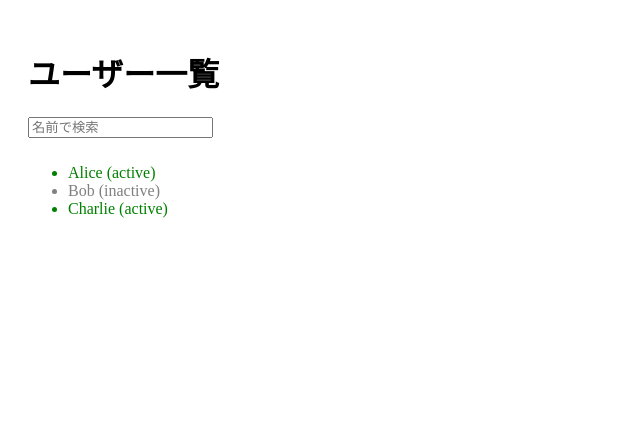
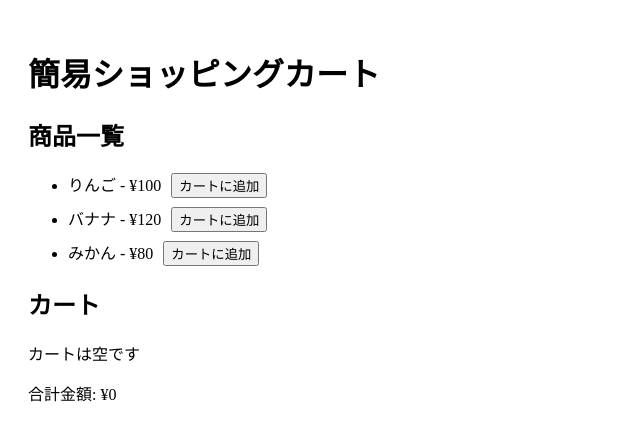
Before and after one commit to TYMtwilight/React_Shakyo, a React (Create React App) app: page / in a window 1280 px wide. Shown: the top 440 px of the page, without its empty margins (0-640 px from the left). Built offline with nearby package versions, Linux system fonts and the light colour scheme.

Commit message:
💪shakyo-2

```diff
--- a/src/index.tsx
+++ b/src/index.tsx
@@ -1,6 +1,6 @@
 import React from 'react';
 import ReactDOM from 'react-dom/client';
-import App from './shyakyo-1/App';
+import App from './shakyo-2/App';
 
 const root = ReactDOM.createRoot(
   document.getElementById('root') as HTMLElement
--- /dev/null
+++ b/src/shakyo-2/App.tsx
@@ -0,0 +1,37 @@
+import React, { useState, useEffect, useCallback} from 'react';
+import ProductList from './components/ProductList';
+import Cart from './components/Cart';
+import { Product } from './types/Product';
+
+const App: React.FC = () => {
+    const [products, setProducts] = useState<Product[]>([]);
+    const [cart, setCart] = useState<Product[]>([]);
+
+    useEffect(() => {
+        // 商品のデータを取得(初期化)
+        const initialProducts: Product[] = [
+            { id: 1, name: 'りんご', price: 100},
+            { id: 2, name: 'バナナ', price: 120},
+            { id: 3, name: 'みかん', price: 80},
+        ];
+        setProducts(initialProducts);
+    }, []);
+
+    const addToCart = useCallback((product: Product) => {
+        setCart((prev) => [...prev, product]);
+    }, []);
+
+    const removeFromCart = useCallback((id: number) => {
+        setCart((prev) => prev.filter((item) => item.id !== id));
+    }, []);
+
+    return (
+        <div style={{ padding: '20px'}}>
+            <h1>簡易ショッピングカート</h1>
+            <ProductList products={products} onAdd={addToCart} />
+            <Cart cartItems={cart} onRemove={removeFromCart} />
+        </div>
+    );
+};
+
+export default App;
--- /dev/null
+++ b/src/shakyo-2/components/Cart.tsx
@@ -0,0 +1,37 @@
+import React, { memo } from 'react';
+import { Product } from '../types/Product';
+
+type Props = {
+    cartItems: Product[];
+    onRemove: (id: number) => void;
+};
+
+const Cart: React.FC<Props> = memo(({ cartItems, onRemove }) => {
+    const total = cartItems.reduce((sum, item) => sum + item.price, 0);
+
+    return (
+        <div>
+            <h2>カート</h2>
+            {cartItems.length === 0 ? (
+                <p>カートは空です</p>
+            ) : (
+                <ul>
+                    {cartItems.map(({ id, name, price }) => (
+                        <li key={id}>
+                            {name} - ¥{price}
+                            <button
+                                style={{ marginLeft: '10px' }}
+                                onClick={() => onRemove(id)}
+                            >
+                                削除
+                            </button>
+                        </li>
+                    ))}
+                </ul>
+            )}
+            <p>合計金額: ¥{total}</p>
+        </div>
+    );
+});
+
+export default Cart;
--- /dev/null
+++ b/src/shakyo-2/components/ProductItem.tsx
@@ -0,0 +1,25 @@
+import React, { memo } from 'react';
+import { Product } from '../types/Product';
+
+type Props = {
+    product: Product;
+    onAdd: (product: Product) => void;
+};
+
+const ProductItem: React.FC<Props> = memo(({ product, onAdd}) => {
+    const {id, name, price} = product;
+
+    return (
+        <li style={{ marginBottom: '8px' }}>
+            {name} - ¥{price}
+            <button
+                style={{ marginLeft: '10px'}}
+                onClick={() => onAdd(product)}
+            >
+                カートに追加
+            </button>
+        </li>
+    )
+});
+
+export default ProductItem;
--- /dev/null
+++ b/src/shakyo-2/components/ProductList.tsx
@@ -0,0 +1,23 @@
+import React, { memo } from 'react';
+import ProductItem from './ProductItem';
+import { Product } from '../types/Product';
+
+type Props = {
+    products: Product[];
+    onAdd: (product: Product) => void;
+};
+
+const ProductList: React.FC<Props> = memo(({ products, onAdd }) => {
+    return(
+        <div>
+            <h2>商品一覧</h2>
+            <ul>
+                {products.map((product) => (
+                    <ProductItem product={product} onAdd={onAdd} />
+                ))}
+            </ul>
+        </div>
+    );
+});
+
+export default ProductList;
--- /dev/null
+++ b/src/shakyo-2/types/Product.ts
@@ -0,0 +1,5 @@
+export type Product = {
+  id: number;
+  name: string;
+  price: number;
+};
```
Also changed, not shown: src/shakyo-1/App.tsx (renamed from src/shyakyo-1/App.tsx), src/shakyo-1/components/UserItem.tsx (renamed from src/shyakyo-1/components/UserItem.tsx), src/shakyo-1/components/UserList.tsx (renamed from src/shyakyo-1/components/UserList.tsx), src/shakyo-1/types/user.ts (renamed from src/shyakyo-1/types/user.ts).
